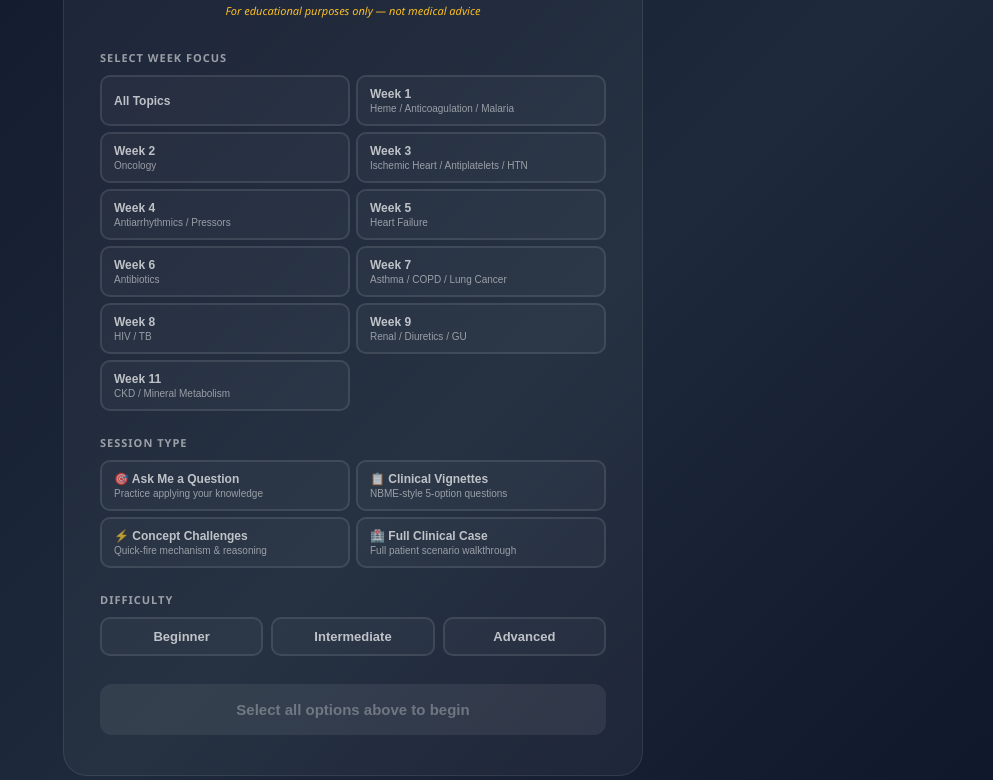
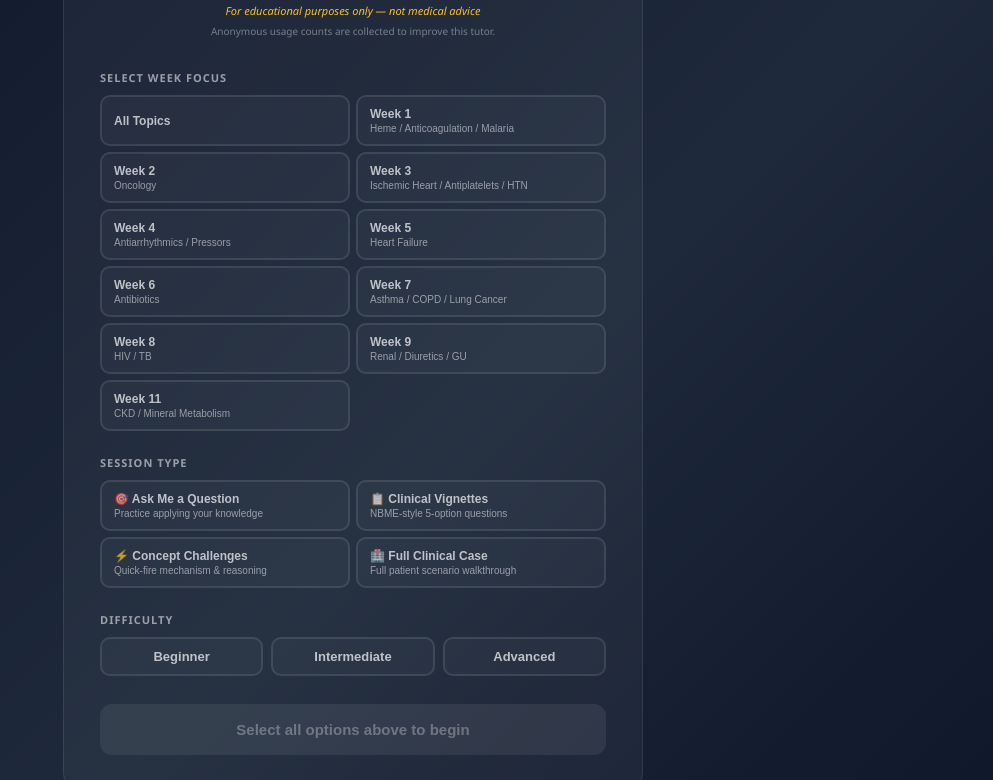
Before and after one commit to kbmooreut/Essentials-Pharm_tutor, a plain HTML site: page index.html in a window 1280 px wide. Shown: the part 191-971 px from the top of the page, without its empty margins (287-1280 px from the left). Drawn offline with nearby package versions, Linux system fonts and the light colour scheme.

Commit message:
Add files via upload

```diff
--- a/index.html
+++ b/index.html
@@ -305,6 +305,7 @@ function App() {
           <h1 style={{ color:"#fff", fontSize:"22px", fontWeight:"700", margin:"0 0 4px 0" }}>Essentials 1.1 Pharmacology</h1>
           <p style={{ color:"rgba(255,255,255,0.45)", fontSize:"12px", margin:"0 0 6px 0" }}>Socratic Tutor · Step 1 Level</p>
           <p style={{ color:"#fbbf24", fontSize:"11px", margin:0, fontStyle:"italic" }}>For educational purposes only — not medical advice</p>
+          <p style={{ color:"rgba(255,255,255,0.4)", fontSize:"10px", margin:"6px 0 0 0" }}>Anonymous usage counts are collected to improve this tutor.</p>
         </div>
 
         <section aria-labelledby="week-heading" style={{ marginBottom:"24px" }}>
@@ -443,7 +444,7 @@ function App() {
 
 ReactDOM.createRoot(document.getElementById("root")).render(<App />);
 </script>
-<!-- Usage analytics (GoatCounter) -->
-<script data-goatcounter="https://kbmooreut.goatcounter.com/count" async src="https://gc.zgo.at/count.js"></script>
+<!-- Usage analytics (GoatCounter), routed through this site via netlify.toml -->
+<script data-goatcounter="/lib/ping" async src="/lib/helper.js"></script>
 </body>
 </html>
```
Also changed, not shown: 1 other file.
